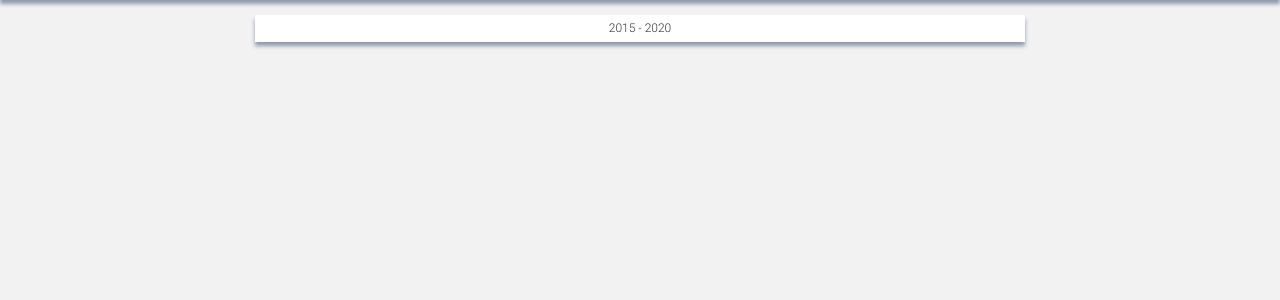
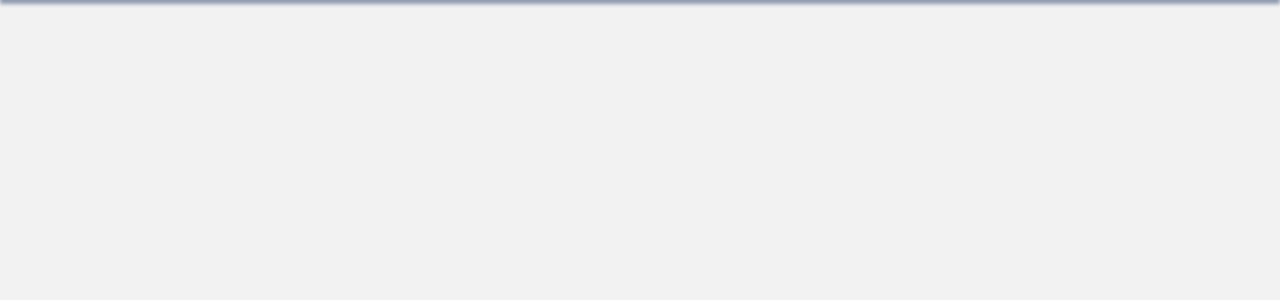
Before and after one commit to siketh/TRBlog, a Flask app: template app/templates/base.html in a window 1280 px wide. Shown: the part 50-350 px from the top of the page. Run offline with Flask 2, Linux system fonts and the light colour scheme; the template is opened without the code that fills it: most values are stand-ins (such as "Sample title", 1, 10 or a date in 2020); parts of the project's set-up code (start-up, migrations or seed data) failed here and were passed over; some libraries are stand-ins or nearby versions.

Commit message:
Added fade to navbar link hover. Made posts container render only when the page is finished loading. Removed anchor from single blog post pages.

```diff
--- a/app/static/css/style.css
+++ b/app/static/css/style.css
@@ -118,9 +118,9 @@ h5 {
 
 .navbar-header > .navbar-brand,
 .navbar-header > .navbar-brand:hover,
-.navbar-default .navbar-nav > li >  a,
-.navbar-default .navbar-nav > li >  a:hover,
-.navbar-default .navbar-nav > li >  a:visited {
+.navbar-default .navbar-nav > li > a,
+.navbar-default .navbar-nav > li > a:hover,
+.navbar-default .navbar-nav > li > a:visited {
     color: var(--color-text-2);
     font-size: var(--font-large);
 }
@@ -129,10 +129,12 @@ h5 {
     font-weight: bold;
 }
 
-.navbar-default .navbar-nav > li >  a:hover,
+.navbar-default .navbar-nav > li > a:hover,
 .navbar-header > .navbar-brand:hover {
     font-weight: bold;
     background-color: var(--color-links);
+    transition: background .25s linear,
+                font-weight .25s linear;
 }
 
 #internal-links {
@@ -147,6 +149,7 @@ h5 {
 
 #posts-container {
     margin-top: 65px;
+    display: none;
 }
 
 .post,
@@ -283,7 +286,7 @@ h5 {
     border-radius: 10px;
     padding: 2px 10px;
     white-space: nowrap;
-  overflow:hidden;
+    overflow: hidden;
     text-overflow: ellipsis;
 }
 
--- a/app/static/js/tr.js
+++ b/app/static/js/tr.js
@@ -2,15 +2,19 @@
 
 function set_navbar_padding() {
     if (window.innerWidth > 550) {
-        var padding = parseInt($('#main-container').css('margin-right'));
+        var main_container_margin = $('#main-container').offset().left + 'px';
 
-        $('.navbar-default').css('padding-left', padding);
-        $('.navbar-default').css('padding-right', padding);
+        $('.navbar-default').css('padding-left', main_container_margin);
+        $('.navbar-default').css('padding-right', main_container_margin);
     }
     else {
-        $('.navbar-default').css('padding-left', 15);
-        $('.navbar-default').css('padding-right', 15);
+        $('.navbar-default').css('padding-left', '15px');
+        $('.navbar-default').css('padding-right', '15px');
     }
+}
+
+function show_posts() {
+    $('#posts-container').show();
 }
 
 function show_body() {
@@ -42,9 +46,11 @@ function listen_for_clicks() {
 }
 
 function remove_homepage_anchor() {
-    var href = window.location.href;
+    var current_url = window.location.href;
+    var home_page_url = window.location.protocol + "//" + window.location.host + "/";
+    var blog_post_path = "/blog/post/";
 
-    if (href == window.location.protocol + "//" + window.location.host + "/") {
+    if (current_url == home_page_url || current_url.indexOf(blog_post_path) > -1) {
         var post_title_text = $('.post-title a').contents();
         $('.post-title a').replaceWith(post_title_text);
     }
@@ -62,7 +68,8 @@ $(window).resize(function () {
 });
 
 $(window).load(function () {
+    set_navbar_padding();
     show_body();
-    set_navbar_padding();
+    show_posts();
     listen_for_clicks();
 });
```
Lines whose indentation alone changed are shown as unchanged.
